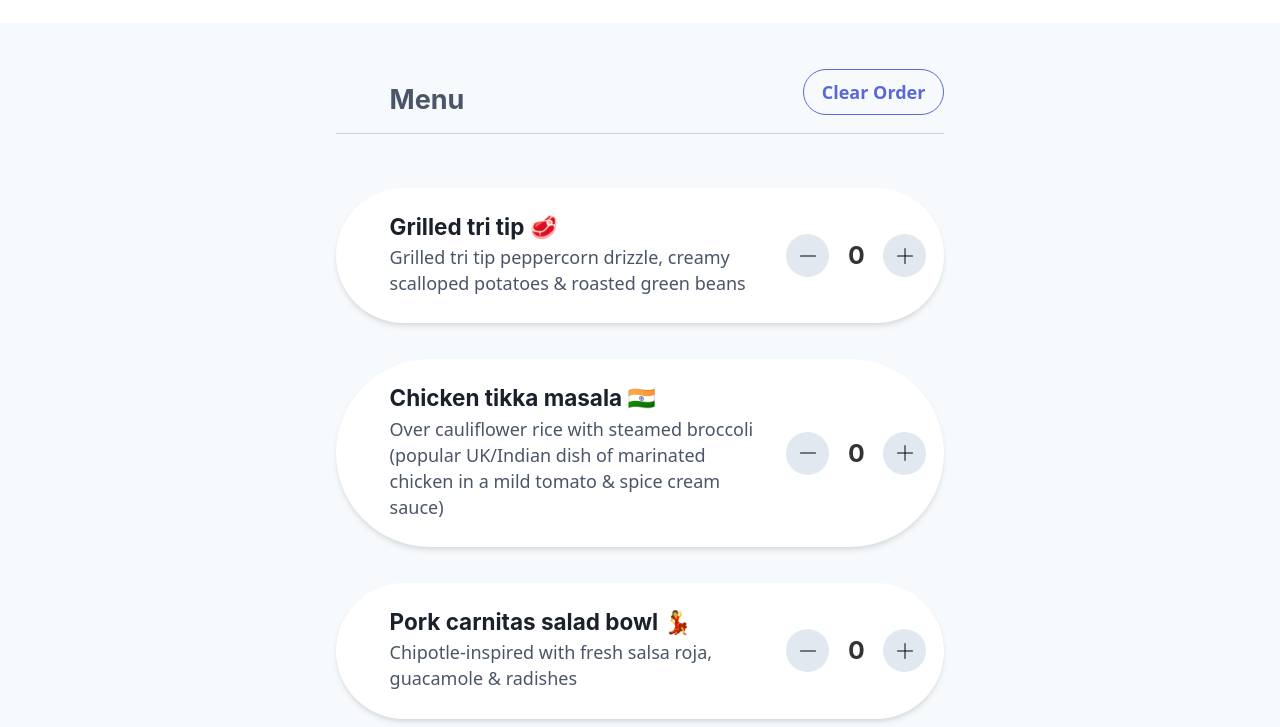
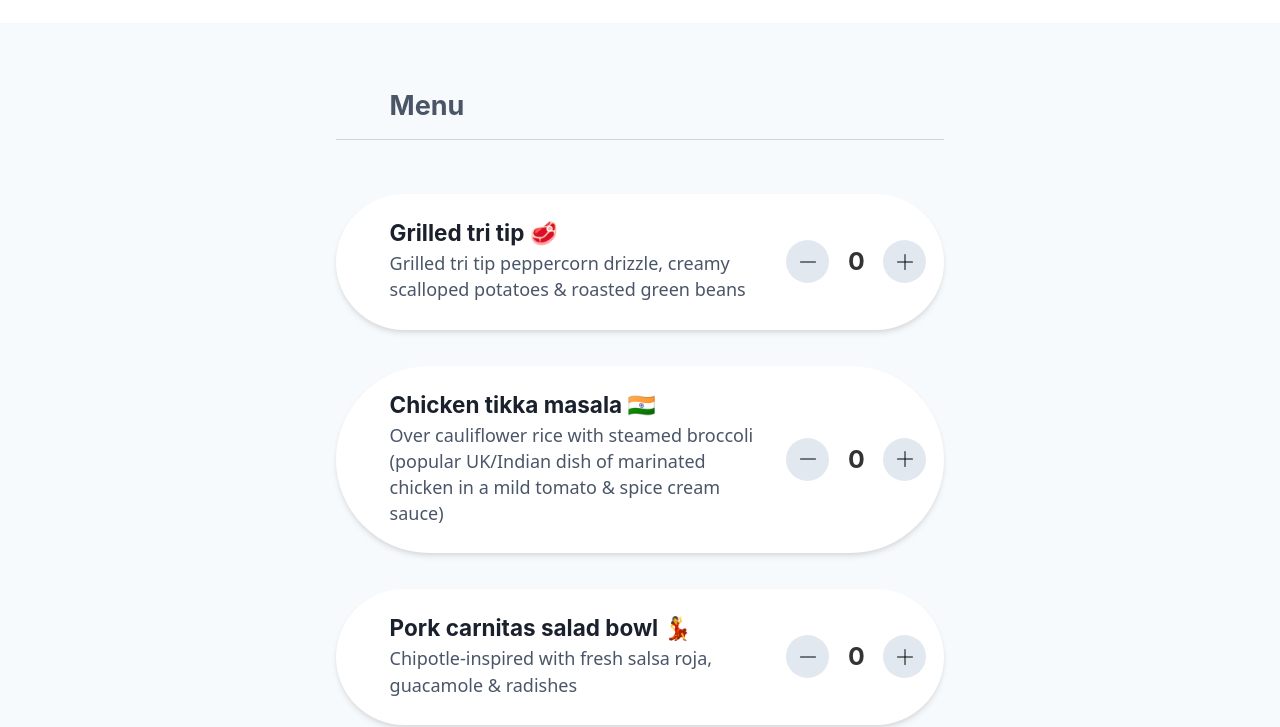
Before and after one commit to dillonemorris/order-simple-chefs, a Gatsby site: page / in a window 1280 px wide. Shown: the part 73-800 px from the top of the page. Built offline with nearby package versions, Linux system fonts and the light colour scheme; Gatsby itself is replaced by a stand-in of ours.

Commit message:
Add meal count to clear order button

```diff
--- a/src/components/Meal.js
+++ b/src/components/Meal.js
@@ -7,11 +7,10 @@ const Meal = ({ meal }) => {
   // TODO: Create Tag component. One for each of these if they are true
   // const { vegan, vegetarian, wholeThirty } = meal
   const [mealOrder, setMealOrder] = useState(meal)
-
   const { meals, setMeals } = useContext(OrderContext)
 
   const updateMeals = updatedMeal => {
-    const mealToUpdate = meals.findIndex(item => item.id === updatedMeal.id)
+    const mealToUpdate = meals.findIndex(meal => meal.id === updatedMeal.id)
     const updatedMeals = [...meals]
     updatedMeals[mealToUpdate] = updatedMeal
 
--- a/src/data/menu.js
+++ b/src/data/menu.js
@@ -15,7 +15,7 @@ const menu = {
       vegetarian: false,
       favorite: false,
       quantity: 0,
-      wholeThirty: true,
+      paleo: true,
       isSoup: false,
       isSide: false,
     },
@@ -28,7 +28,7 @@ const menu = {
       vegetarian: false,
       favorite: false,
       quantity: 0,
-      wholeThirty: true,
+      paleo: true,
       isSoup: false,
       isSide: false,
     },
@@ -41,7 +41,7 @@ const menu = {
       vegetarian: false,
       favorite: false,
       quantity: 0,
-      wholeThirty: true,
+      paleo: true,
       isSoup: false,
       isSide: false,
     },
@@ -54,7 +54,7 @@ const menu = {
       vegetarian: false,
       favorite: false,
       quantity: 0,
-      wholeThirty: true,
+      paleo: true,
       isSoup: false,
       isSide: false,
     },
@@ -67,7 +67,7 @@ const menu = {
       vegetarian: false,
       favorite: false,
       quantity: 0,
-      wholeThirty: true,
+      paleo: true,
       isSoup: false,
       isSide: false,
     },
@@ -80,7 +80,7 @@ const menu = {
       vegetarian: true,
       favorite: false,
       quantity: 0,
-      wholeThirty: false,
+      paleo: false,
       isSoup: false,
       isSide: false,
     },
@@ -93,7 +93,7 @@ const menu = {
       vegetarian: false,
       favorite: false,
       quantity: 0,
-      wholeThirty: true,
+      paleo: false,
       isSoup: false,
       isSide: false,
     },
@@ -105,7 +105,7 @@ const menu = {
       vegetarian: false,
       favorite: false,
       quantity: 0,
-      wholeThirty: true,
+      paleo: false,
       isSoup: true,
       isSide: false,
     },
@@ -118,7 +118,7 @@ const menu = {
       vegetarian: true,
       favorite: false,
       quantity: 0,
-      wholeThirty: true,
+      paleo: false,
       isSoup: false,
       isSide: true,
     },
--- a/src/pages/index.js
+++ b/src/pages/index.js
@@ -38,13 +38,15 @@ const IndexPage = () => {
         className="flex-col flex-1 max-w-xl font-sans container mx-auto"
       >
         <div className="flex justify-between border-b border-gray-400 pb-4 mb-12">
-          <h1 className="text-2xl self-end text-gray-700 px-12">Menu</h1>
-          <button
-            className="bg-transparent hover:bg-indigo-600 text-indigo-600 font-semibold hover:text-white py-2 px-4 border border-indigo-600 hover:border-transparent rounded-full"
-            onClick={() => setMeals(defaultOrderState)}
-          >
-            Clear Order
-          </button>
+          <h1 className="text-2xl self-end text-gray-700 px-12 pt-5">Menu</h1>
+          {mealCount > 0 && (
+            <button
+              className="bg-transparent hover:bg-indigo-600 text-indigo-600 font-semibold hover:text-white py-2 px-4 border border-indigo-600 hover:border-transparent rounded-full"
+              onClick={() => setMeals(defaultOrderState)}
+            >
+              Clear {mealCount} Dish{mealCount > 1 && "es"}
+            </button>
+          )}
         </div>
         <div>
           {meals &&
```
